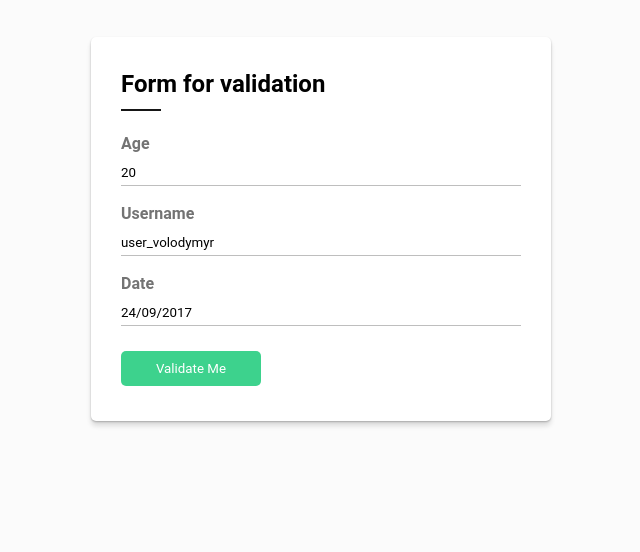
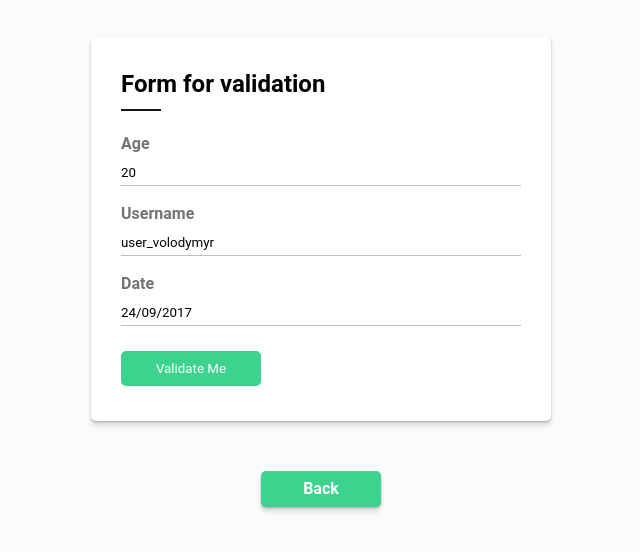
Before and after one commit to MVolodya/hw-7-js, a website: page tasks/task_1.html in a window 1280 px wide. Shown: the part 102-654 px from the top of the page, without its empty margins (319-959 px from the left). Drawn offline with Linux system fonts and the light colour scheme.

Commit message:
added back button to task1

```diff
--- a/js/task_1.js
+++ b/js/task_1.js
@@ -102,15 +102,27 @@ function createText() {
     let textTitle = document.createTextNode("Task 1");
     let textDescription = document.createTextNode("Do you like some jokes?");
 
+    let divButtonContainer = document.createElement('div');
+    let myAnchor = document.createElement('a');
+    let textButton = document.createTextNode("Back");
+
+    divButtonContainer.setAttribute('class', 'button-container');
     divContainer.setAttribute('class', 'container');
     divFormContainer.setAttribute('class', 'form-container');
+    myAnchor.setAttribute('href', '../index.html');
+    myAnchor.setAttribute('class', 'button button-back button-task-1');
+
+
 
     h1.appendChild(textTitle);
     p.appendChild(textDescription);
+    myAnchor.appendChild(textButton);
     divContainer.appendChild(h1);
     divContainer.appendChild(p);
     divContainer.appendChild(divFormContainer);
     divFormContainer.appendChild(createForm());
+    divButtonContainer.appendChild(myAnchor);
+    divContainer.appendChild(divButtonContainer);
 
     console.log('divContainer', divContainer);
 
--- a/sass/style.scss
+++ b/sass/style.scss
@@ -61,7 +61,7 @@ h2.form-title{
 p {
     max-width: 460px;
     margin: 0 auto;
-    text-align: center;
+    text-align: justify;
     color: rgba($dark, .6);
     font-weight: 400;
     line-height: 1.5;
--- a/tasks/task_1.html
+++ b/tasks/task_1.html
@@ -3,6 +3,7 @@
     <head>
         <meta charset="utf-8">
         <link rel="stylesheet" href="../css/style.css">
+        <link rel="stylesheet" href="https://cdnjs.cloudflare.com/ajax/libs/font-awesome/4.7.0/css/font-awesome.min.css">
         <title>Task 1</title>
     </head>
     <body>
```
Also changed, not shown: css/style.css.
